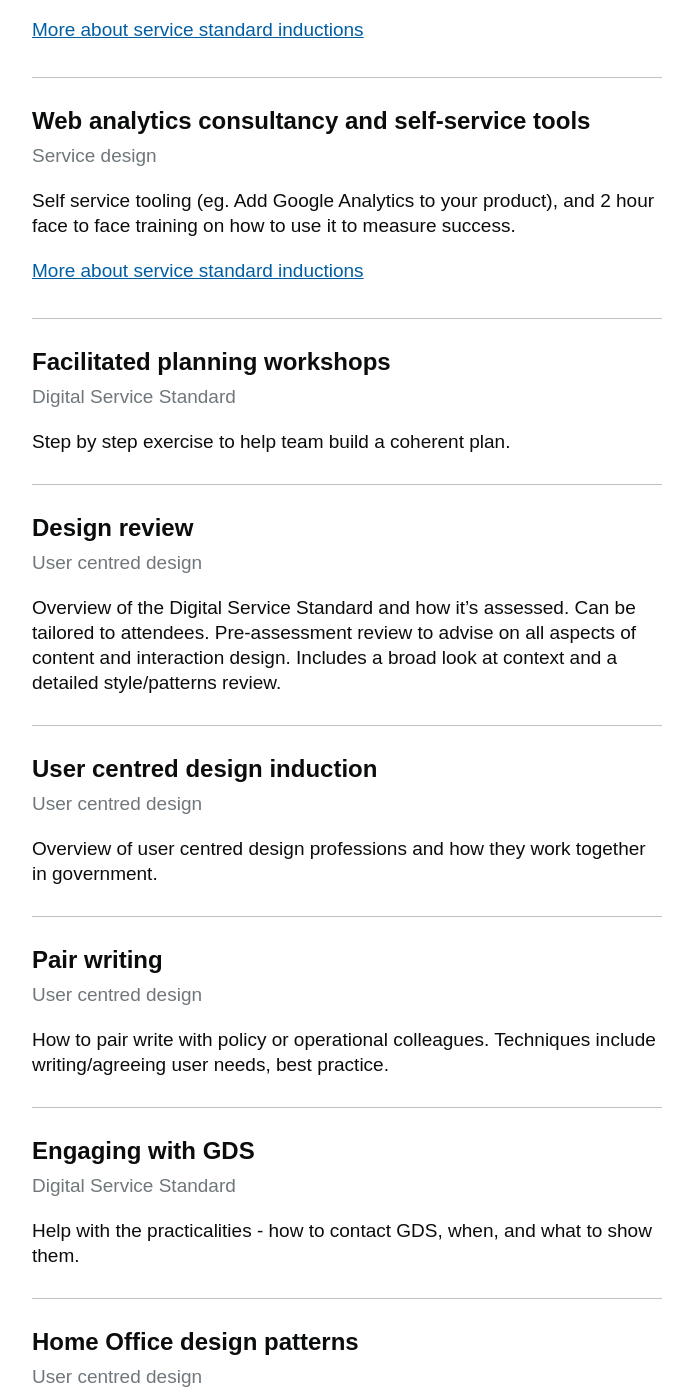
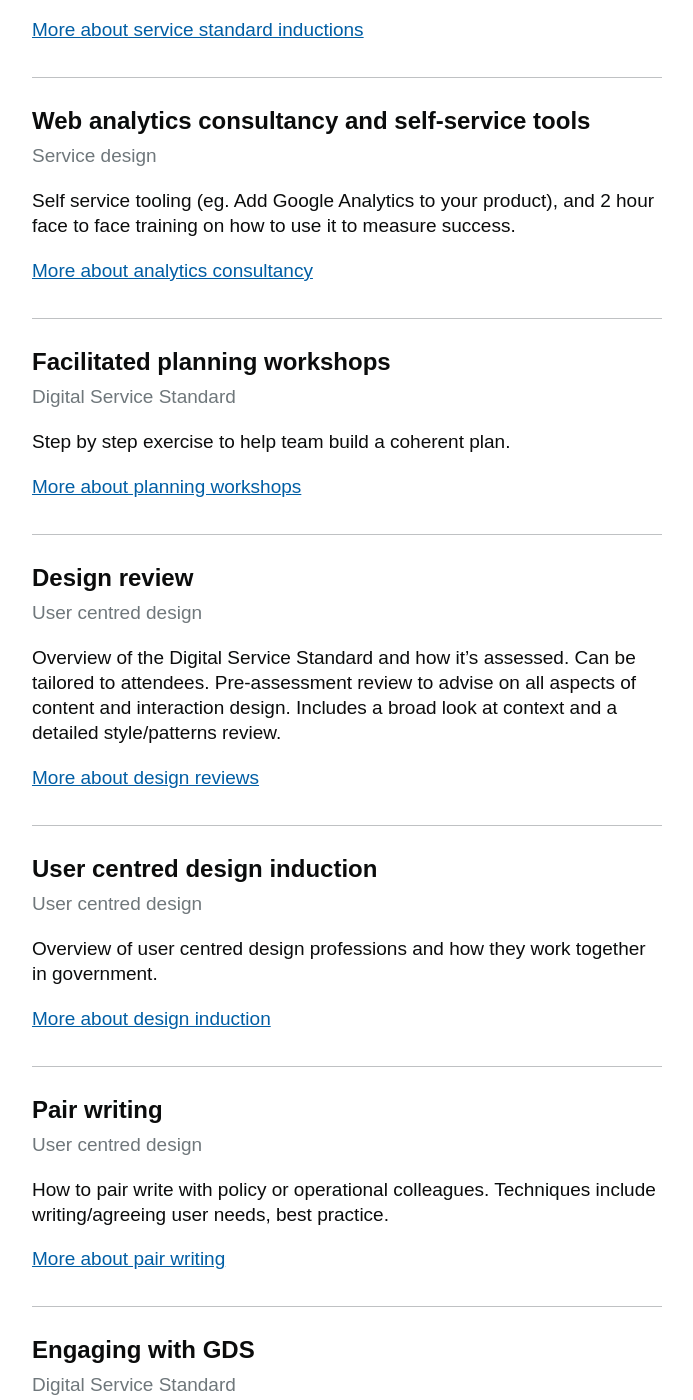
Before and after one commit to Abdul2/coe, a Jekyll site: the page built from index.md, in a window 1280 px wide and 1400 px high, scrolled down 1026 px. Shown: the whole window, without its empty margins (458-1151 px from the left). Built offline with Jekyll 4.4.1, drawn with Linux system fonts in a browser that asks for light colours; some of the changed text lies outside the part shown.

```diff
--- a/index.md
+++ b/index.md
@@ -98,16 +98,15 @@ Service design
 Self service tooling (eg. Add Google Analytics to your product), and 2 hour face to face training on how to use it to measure success.
 
 <details>
-  <summary><span class="summary">More about service standard inductions</span></summary>
+  <summary><span class="summary">More about analytics consultancy</span></summary>
   <div class="panel panel-border-narrow">
     <h3>Benefits:</h3>
     <ul class="list list-bullet">
-      <li>raise awareness of what the Digital Service Standard is and what it means for the team</li>
-      <li>build understanding of how to build the right products in the right way, from the start</li>
+      <li>learn to identify the right problem to solve and measure how your service is performing</li>
     </ul>
     <h3>Outputs:</h3>
     <ul class="list list-bullet">
-      <li>team gains basic understanding of the Digital Service Standard and how it's applied</li>
+      <li>identify the right analytics tools to use, and an initial set of things to help measure success</li>
     </ul>
   </div>
 </details>
@@ -126,6 +125,22 @@ Digital Service Standard
 
 Step by step exercise to help team build a coherent plan.
 
+<details>
+  <summary><span class="summary">More about planning workshops</span></summary>
+  <div class="panel panel-border-narrow">
+    <h3>Benefits:</h3>
+    <ul class="list list-bullet">
+      <li>ensure your plan is sound, achievable and understood by the team who will be delivering it</li>
+    </ul>
+    <h3>Outputs:</h3>
+    <ul class="list list-bullet">
+      <li>documented goals, success measurements, high level planning steps, risks and dependencies, agreed way of working</li>
+      <li>plans more likely to meet deadlines and goals</li>
+      <li>ongoing support from the centre of excellence for duration of the phase</li>
+    </ul>
+  </div>
+</details>
+
 </div>
 
 
@@ -139,6 +154,20 @@ User centred design
 {: .meta }
 
 Overview of the Digital Service Standard and how it's assessed. Can be tailored to attendees. Pre-assessment review to advise on all aspects of content and interaction design. Includes a broad look at context and a detailed style/patterns review.
+
+<details>
+  <summary><span class="summary">More about design reviews</span></summary>
+  <div class="panel panel-border-narrow">
+    <h3>Benefits:</h3>
+    <ul class="list list-bullet">
+      <li>design services that are more likely to meet points 12 and 13 of the Digital Service Standard</li>
+    </ul>
+    <h3>Outputs:</h3>
+    <ul class="list list-bullet">
+      <li>written review with clear recommendations</li>
+    </ul>
+  </div>
+</details>
 
 </div>
 
@@ -154,6 +183,20 @@ User centred design
 
 Overview of user centred design professions and how they work together in government.
 
+<details>
+  <summary><span class="summary">More about design induction</span></summary>
+  <div class="panel panel-border-narrow">
+    <h3>Benefits:</h3>
+    <ul class="list list-bullet">
+      <li>help research and design people understand boundaries and overlap between roles</li>
+    </ul>
+    <h3>Outputs:</h3>
+    <ul class="list list-bullet">
+      <li>Consistent approach to user centred design</li>
+    </ul>
+  </div>
+</details>
+
 </div>
 
 
@@ -167,6 +210,20 @@ User centred design
 {: .meta }
 
 How to pair write with policy or operational colleagues. Techniques include writing/agreeing user needs, best practice.
+
+<details>
+  <summary><span class="summary">More about pair writing</span></summary>
+  <div class="panel panel-border-narrow">
+    <h3>Benefits:</h3>
+    <ul class="list list-bullet">
+      <li>content designers and subject matter experts agree user needs and content creation process from the start</li>
+    </ul>
+    <h3>Outputs:</h3>
+    <ul class="list list-bullet">
+      <li>understand how to write content that is both clear and legally accurate</li>
+    </ul>
+  </div>
+</details>
 
 </div>
 
@@ -182,6 +239,20 @@ Digital Service Standard
 
 Help with the practicalities - how to contact GDS, when, and what to show them.
 
+<details>
+  <summary><span class="summary">More about engaging GDS</span></summary>
+  <div class="panel panel-border-narrow">
+    <h3>Benefits:</h3>
+    <ul class="list list-bullet">
+      <li>access GDS support, get approval to spend money on a digital project</li>
+    </ul>
+    <h3>Outputs:</h3>
+    <ul class="list list-bullet">
+      <li>output of next steps depends on the service</li>
+    </ul>
+  </div>
+</details>
+
 </div>
 
 
@@ -195,6 +266,20 @@ User centred design
 {: .meta }
 
 In-house patterns to complement the GDS design patterns, particularly around internal services.
+
+<details>
+  <summary><span class="summary">More about design patterns</span></summary>
+  <div class="panel panel-border-narrow">
+    <h3>Benefits:</h3>
+    <ul class="list list-bullet">
+      <li>in-house patterns to complement the GDS design patterns, particularly around internal services</li>
+    </ul>
+    <h3>Outputs:</h3>
+    <ul class="list list-bullet">
+      <li>quicker and cheaper to build services. Consistency across HO services</li>
+    </ul>
+  </div>
+</details>
 
 </div>
 
@@ -210,6 +295,20 @@ User centred design
 
 How to use the GDS prototyping kit to quickly create prototype government services for testing ideas with users. Advanced features to make the prototype as realistic as possible.
 
+<details>
+  <summary><span class="summary">More about prototype training</span></summary>
+  <div class="panel panel-border-narrow">
+    <h3>Benefits:</h3>
+    <ul class="list list-bullet">
+      <li>the ability to test ideas with users quickly and to a high fidelity</li>
+    </ul>
+    <h3>Outputs:</h3>
+    <ul class="list list-bullet">
+      <li>how to use the GOV.UK kit</li>
+    </ul>
+  </div>
+</details>
+
 </div>
 
 
@@ -223,6 +322,16 @@ Service design
 {: .meta }
 
 How to identify the problem you want your product or service to solve.
+
+<details>
+  <summary><span class="summary">More about the actual problems workshop</span></summary>
+  <div class="panel panel-border-narrow">
+    <h3>Benefits:</h3>
+    <ul class="list list-bullet">
+      <li>better achieve policy intent and desired outcomes when we're going to spend money on services</li>
+    </ul>
+  </div>
+</details>
 
 </div>
 
@@ -238,6 +347,16 @@ Product management
 
 Workshop and tools to help you measure value, estimate cost and track both through delivery.
 
+<details>
+  <summary><span class="summary">More about measuring value</span></summary>
+  <div class="panel panel-border-narrow">
+    <h3>Benefits:</h3>
+    <ul class="list list-bullet">
+      <li>ensures successful outcomes and effective reporting governance</li>
+    </ul>
+  </div>
+</details>
+
 </div>
 
 
@@ -252,4 +371,15 @@ Accessibility
 
 Awareness raising session covering the full range of access needs, what to consider when building services and interactive session with a case study exercise.
 
+<details>
+  <summary><span class="summary">More about measuring value</span></summary>
+  <div class="panel panel-border-narrow">
+    <h3>Benefits:</h3>
+    <ul class="list list-bullet">
+      <li>raise awareness of the legal requirements to build accessible services</li>
+      <li>equip staff with the skills they need to meet obligations in the Equality Act</li>
+    </ul>
+  </div>
+</details>
+
 </div>
```
